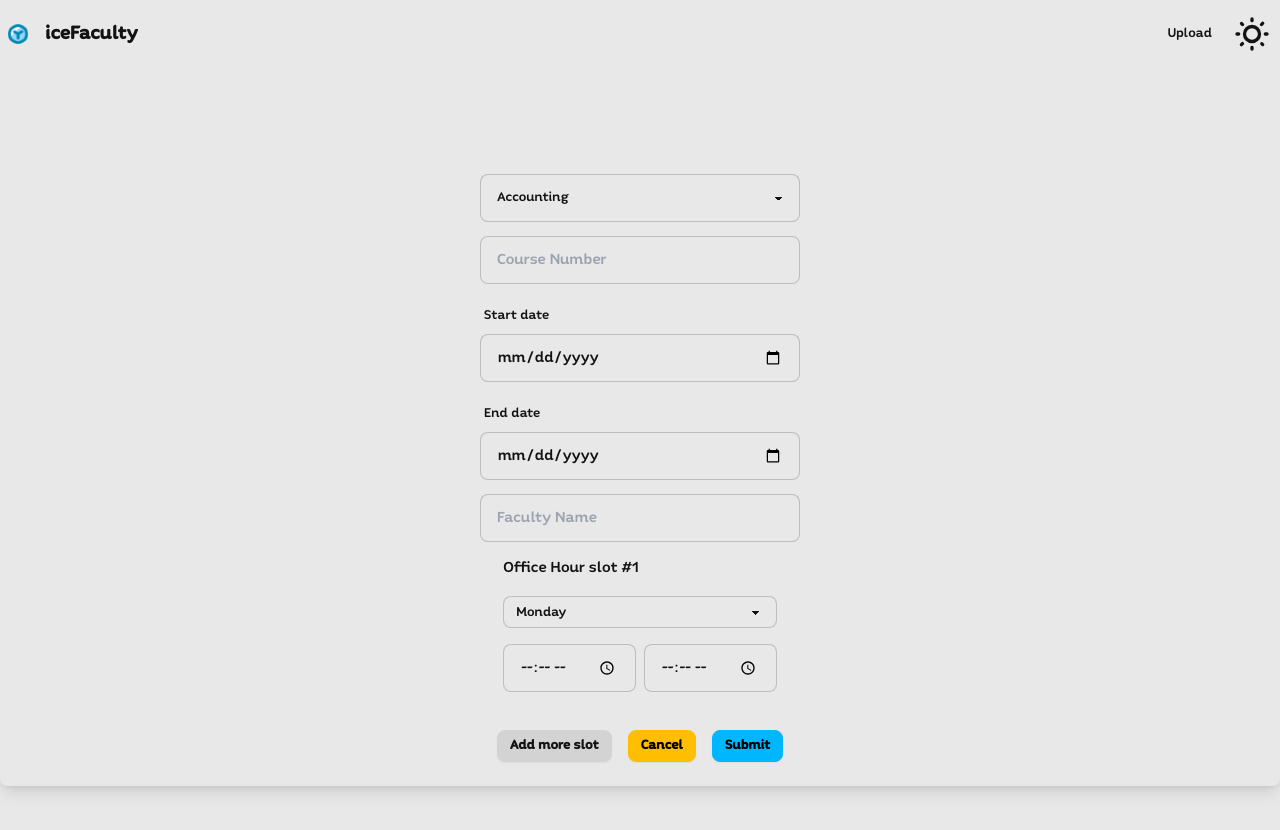
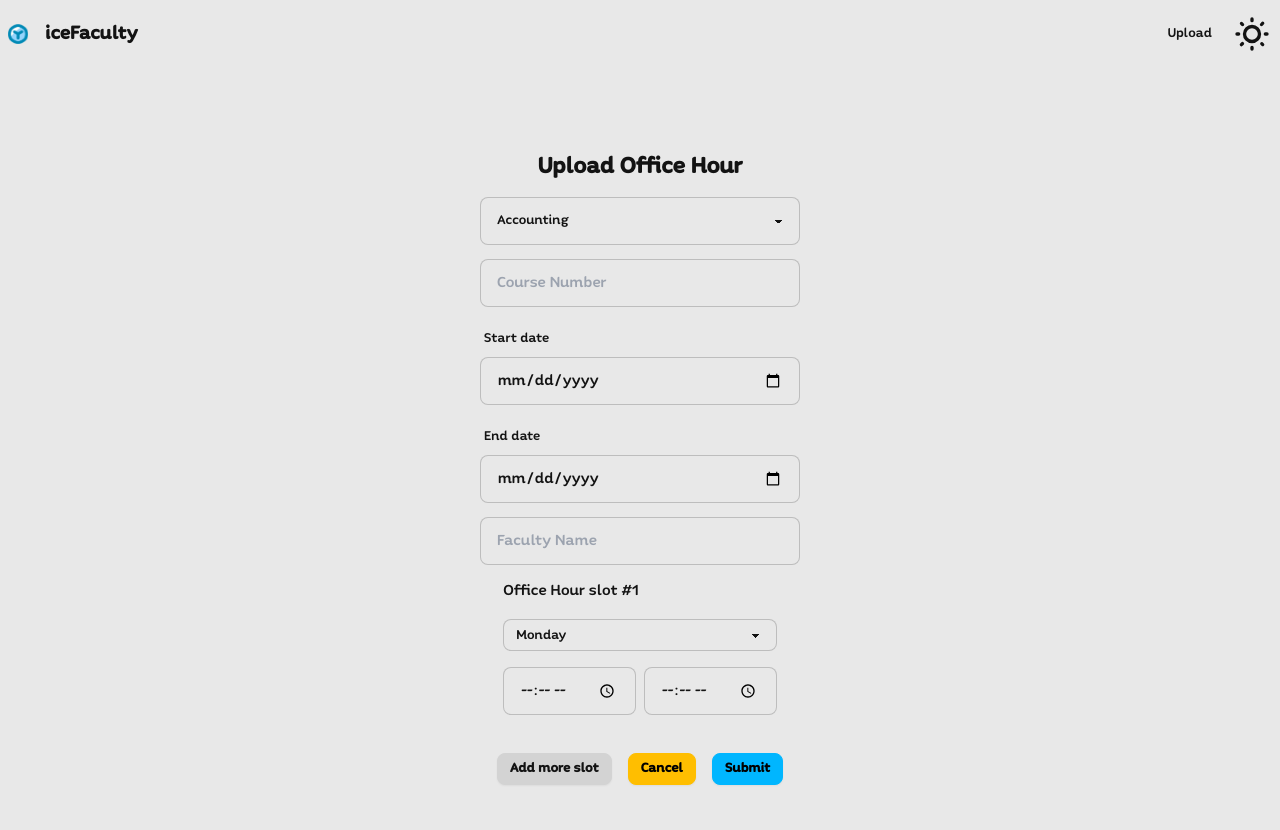
Before and after one commit to algebra2boy/Ice-Faculty, a React (Vite) app: page /upload in a window 1280 px wide. Shown: the top 830 px of the page. Built offline with nearby package versions, Linux system fonts and the light colour scheme.

Commit message:
add a label to upload OH page

```diff
--- a/src/components/uploadComponents/UploadOHForm.tsx
+++ b/src/components/uploadComponents/UploadOHForm.tsx
@@ -1,6 +1,7 @@
 import { reverseDepartment, departmentOptions } from '../../models/departmentOptions';
 import { Slot, OfficeHour } from '../../models/officeHour.model';
 import { Link } from 'react-router-dom';
+import { KolynH2Label } from "../../styles";
 
 interface UploadFormProps {
   uploadOfficeHour: OfficeHour;
@@ -95,7 +96,10 @@ const UploadForm = (props: UploadFormProps) => {
 
   return (
     <div className="flex justify-center items-center min-h-screen bg-gray-200">
-      <div className="mx-auto w-full w-1/3 bg-gray-100 p-6 rounded-lg shadow-lg flex flex-col gap-3.5 items-center">
+      <div className="mx-auto w-full w-1/3 bg-gray-100 p-6 rounded-lg flex flex-col gap-3.5 items-center">
+
+        <KolynH2Label label="Upload Office Hour" />
+
         <select
           className="select select-bordered select-md w-full max-w-xs"
           onChange={valueHandler}
```
